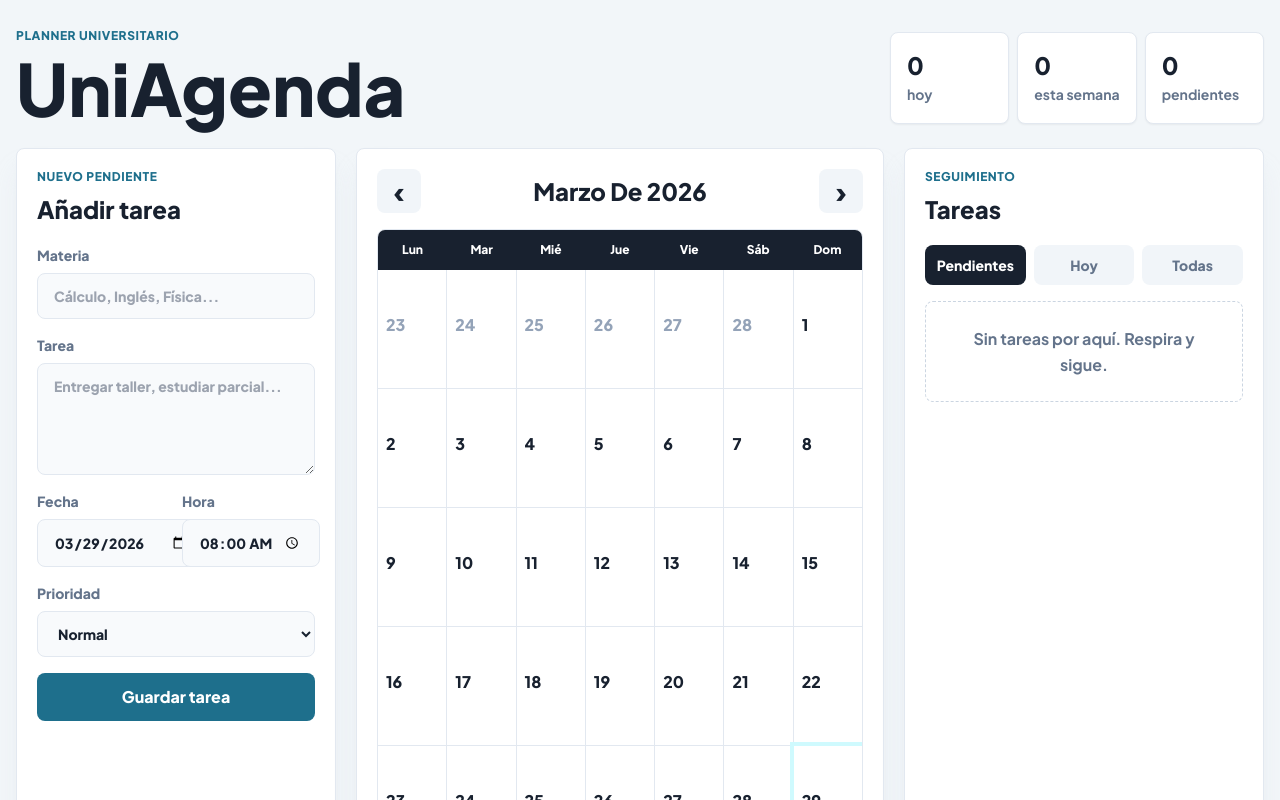
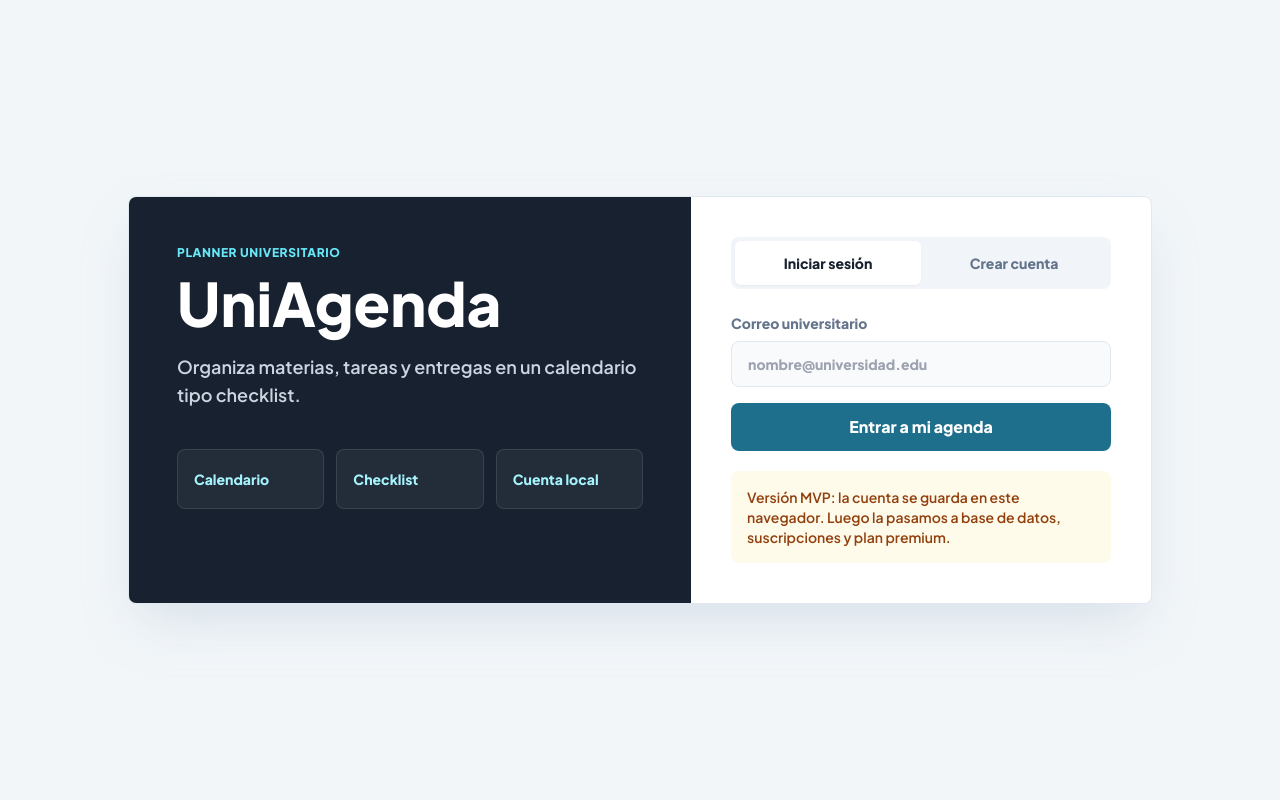
Before and after one commit to SantiagoDruggins/crm-whatsapp-sas, a React (Vite) app in the folder frontend/: page / in a window 1280 px wide. Shown: the top 800 px of the page. Built offline with nearby package versions, Linux system fonts and the light colour scheme; the HTML template or start-up script is replaced by a standard one.

Commit message:
Agregar login y checklist a UniAgenda

```diff
--- a/frontend/src/pages/UniAgenda.jsx
+++ b/frontend/src/pages/UniAgenda.jsx
@@ -1,6 +1,7 @@
 import { useMemo, useState } from 'react';
 
-const STORAGE_KEY = 'uniagenda.tasks.v1';
+const SESSION_KEY = 'uniagenda.session.v1';
+const USERS_KEY = 'uniagenda.users.v1';
 
 const monthFormatter = new Intl.DateTimeFormat('es-CO', {
   month: 'long',
@@ -12,14 +13,6 @@ const dayFormatter = new Intl.DateTimeFormat('es-CO', {
   day: 'numeric',
   month: 'short',
 });
-
-const initialForm = {
-  subject: '',
-  title: '',
-  date: getDateKey(new Date()),
-  time: '08:00',
-  priority: 'normal',
-};
 
 function getDateKey(date) {
   return [
@@ -34,27 +27,40 @@ function parseDateKey(dateKey) {
   return new Date(year, month - 1, day);
 }
 
-function loadTasks() {
+function normalizeEmail(email) {
+  return email.trim().toLowerCase();
+}
+
+function tasksKey(userId) {
+  return `uniagenda.tasks.${userId}.v2`;
+}
+
+function initialTaskForm() {
+  return {
+    subject: '',
+    title: '',
+    date: getDateKey(new Date()),
+    time: '08:00',
+    priority: 'normal',
+    checklistText: '',
+  };
+}
+
+function loadJson(key, fallback) {
   try {
-    return JSON.parse(localStorage.getItem(STORAGE_KEY)) ?? [];
+    return JSON.parse(localStorage.getItem(key)) ?? fallback;
   } catch {
-    return [];
+    return fallback;
   }
 }
 
-function saveTasks(tasks) {
-  localStorage.setItem(STORAGE_KEY, JSON.stringify(tasks));
+function saveJson(key, value) {
+  localStorage.setItem(key, JSON.stringify(value));
 }
 
 function priorityStyles(priority) {
-  if (priority === 'alta') {
-    return 'border-red-300 bg-red-50 text-red-800';
-  }
-
-  if (priority === 'baja') {
-    return 'border-emerald-300 bg-emerald-50 text-emerald-800';
-  }
-
+  if (priority === 'alta') return 'border-red-300 bg-red-50 text-red-800';
+  if (priority === 'baja') return 'border-emerald-300 bg-emerald-50 text-emerald-800';
   return 'border-cyan-300 bg-cyan-50 text-cyan-800';
 }
 
@@ -64,9 +70,129 @@ function sortedTasks(tasks) {
   );
 }
 
+function taskProgress(task) {
+  const checklist = task.checklist ?? [];
+
+  if (!checklist.length) {
+    return { total: 1, completed: task.done ? 1 : 0, done: task.done };
+  }
+
+  const completed = checklist.filter((item) => item.done).length;
+  return { total: checklist.length, completed, done: completed === checklist.length };
+}
+
+function createUserSession(form) {
+  const email = normalizeEmail(form.email);
+  const users = loadJson(USERS_KEY, {});
+  const existingUser = users[email];
+  const user = existingUser ?? {
+    id: crypto.randomUUID(),
+    name: form.name.trim() || email.split('@')[0],
+    email,
+    plan: 'gratis',
+    createdAt: new Date().toISOString(),
+  };
+
+  users[email] = user;
+  saveJson(USERS_KEY, users);
+  saveJson(SESSION_KEY, user);
+  return user;
+}
+
+function LoginPanel({ onLogin }) {
+  const [mode, setMode] = useState('login');
+  const [form, setForm] = useState({ name: '', email: '' });
+
+  const handleSubmit = (event) => {
+    event.preventDefault();
+    onLogin(createUserSession(form));
+  };
+
+  return (
+    <main className="grid min-h-screen place-items-center bg-[#f2f6f9] px-4 py-8 text-[#18212f]">
+      <section className="grid w-full max-w-5xl overflow-hidden rounded-lg border border-slate-200 bg-white shadow-2xl shadow-slate-300/70 lg:grid-cols-[1.1fr_0.9fr]">
+        <div className="bg-[#18212f] p-8 text-white md:p-12">
+          <p className="mb-3 text-xs font-black uppercase tracking-wider text-cyan-300">
+            Planner universitario
+          </p>
+          <h1 className="max-w-xl text-5xl font-black leading-none md:text-6xl">UniAgenda</h1>
+          <p className="mt-5 max-w-xl text-lg font-semibold text-slate-300">
+            Organiza materias, tareas y entregas en un calendario tipo checklist.
+          </p>
+
+          <div className="mt-10 grid gap-3 sm:grid-cols-3">
+            {['Calendario', 'Checklist', 'Cuenta local'].map((item) => (
+              <div key={item} className="rounded-lg border border-white/10 bg-white/5 p-4">
+                <span className="text-sm font-black text-cyan-200">{item}</span>
+              </div>
+            ))}
+          </div>
+        </div>
+
+        <div className="p-6 md:p-10">
+          <div className="mb-6 grid grid-cols-2 rounded-lg bg-slate-100 p-1">
+            {[
+              ['login', 'Iniciar sesión'],
+              ['register', 'Crear cuenta'],
+            ].map(([value, label]) => (
+              <button
+                key={value}
+                className={`h-11 rounded-md text-sm font-black ${
+                  mode === value ? 'bg-white text-[#18212f] shadow-sm' : 'text-slate-500'
+                }`}
+                type="button"
+                onClick={() => setMode(value)}
+              >
+                {label}
+              </button>
+            ))}
+          </div>
+
+          <form className="grid gap-4" onSubmit={handleSubmit}>
+            {mode === 'register' ? (
+              <label className="grid gap-2 text-sm font-black text-slate-500">
+                Nombre
+                <input
+                  className="rounded-lg border border-slate-200 bg-slate-50 px-4 py-3 text-[#18212f] outline-none focus:border-[#1e6f8c] focus:ring-4 focus:ring-cyan-100"
+                  value={form.name}
+                  onChange={(event) => setForm({ ...form, name: event.target.value })}
+                  placeholder="Tu nombre"
+                  required
+                />
+              </label>
+            ) : null}
+
+            <label className="grid gap-2 text-sm font-black text-slate-500">
+              Correo universitario
+              <input
+                className="rounded-lg border border-slate-200 bg-slate-50 px-4 py-3 text-[#18212f] outline-none focus:border-[#1e6f8c] focus:ring-4 focus:ring-cyan-100"
+                type="email"
+                value={form.email}
+                onChange={(event) => setForm({ ...form, email: event.target.value })}
+                placeholder="nombre@universidad.edu"
+                required
+              />
+            </label>
+
+            <button className="h-12 rounded-lg bg-[#1e6f8c] font-black text-white hover:bg-[#134e63]">
+              {mode === 'register' ? 'Crear mi agenda' : 'Entrar a mi agenda'}
+            </button>
+          </form>
+
+          <p className="mt-5 rounded-lg bg-amber-50 p-4 text-sm font-semibold text-amber-800">
+            Versión MVP: la cuenta se guarda en este navegador. Luego la pasamos a base de datos,
+            suscripciones y plan premium.
+          </p>
+        </div>
+      </section>
+    </main>
+  );
+}
+
 export default function UniAgenda() {
-  const [tasks, setTasks] = useState(loadTasks);
-  const [form, setForm] = useState(initialForm);
+  const [user, setUser] = useState(() => loadJson(SESSION_KEY, null));
+  const [tasks, setTasks] = useState(() => (user ? loadJson(tasksKey(user.id), []) : []));
+  const [form, setForm] = useState(initialTaskForm);
   const [currentMonth, setCurrentMonth] = useState(() => new Date());
   const [activeFilter, setActiveFilter] = useState('pending');
 
@@ -74,9 +200,10 @@ export default function UniAgenda() {
   const orderedTasks = useMemo(() => sortedTasks(tasks), [tasks]);
 
   const visibleTasks = orderedTasks.filter((task) => {
+    const progress = taskProgress(task);
     if (activeFilter === 'all') return true;
     if (activeFilter === 'today') return task.date === todayKey;
-    if (activeFilter === 'pending') return !task.done;
+    if (activeFilter === 'pending') return !progress.done;
     return task.date === activeFilter;
   });
 
@@ -85,38 +212,14 @@ export default function UniAgenda() {
     weekLimit.setDate(weekLimit.getDate() + 7);
 
     return {
-      today: tasks.filter((task) => !task.done && task.date === todayKey).length,
+      today: tasks.filter((task) => !taskProgress(task).done && task.date === todayKey).length,
       week: tasks.filter((task) => {
         const dueDate = parseDateKey(task.date);
-        return !task.done && dueDate >= parseDateKey(todayKey) && dueDate <= weekLimit;
+        return !taskProgress(task).done && dueDate >= parseDateKey(todayKey) && dueDate <= weekLimit;
       }).length,
-      pending: tasks.filter((task) => !task.done).length,
+      pending: tasks.filter((task) => !taskProgress(task).done).length,
     };
   }, [tasks, todayKey]);
-
-  const updateTasks = (nextTasks) => {
-    setTasks(nextTasks);
-    saveTasks(nextTasks);
-  };
-
-  const handleSubmit = (event) => {
-    event.preventDefault();
-
-    const nextTasks = [
-      ...tasks,
-      {
-        id: crypto.randomUUID(),
-        ...form,
-        subject: form.subject.trim(),
-        title: form.title.trim(),
-        done: false,
-        createdAt: new Date().toISOString(),
-      },
-    ];
-
-    updateTasks(nextTasks);
-    setForm(initialForm);
-  };
 
   const monthDays = useMemo(() => {
     const year = currentMonth.getFullYear();
@@ -129,6 +232,7 @@ export default function UniAgenda() {
       const date = new Date(gridStart);
       date.setDate(gridStart.getDate() + index);
       const dateKey = getDateKey(date);
+
       return {
         date,
         dateKey,
@@ -138,18 +242,67 @@ export default function UniAgenda() {
     });
   }, [currentMonth, orderedTasks]);
 
+  if (!user) {
+    return (
+      <LoginPanel
+        onLogin={(nextUser) => {
+          setUser(nextUser);
+          setTasks(loadJson(tasksKey(nextUser.id), []));
+        }}
+      />
+    );
+  }
+
+  const updateTasks = (nextTasks) => {
+    setTasks(nextTasks);
+    saveJson(tasksKey(user.id), nextTasks);
+  };
+
+  const handleSubmit = (event) => {
+    event.preventDefault();
+
+    const checklist = form.checklistText
+      .split('\n')
+      .map((item) => item.trim())
+      .filter(Boolean)
+      .map((text) => ({ id: crypto.randomUUID(), text, done: false }));
+
+    updateTasks([
+      ...tasks,
+      {
+        id: crypto.randomUUID(),
+        subject: form.subject.trim(),
+        title: form.title.trim(),
+        date: form.date,
+        time: form.time,
+        priority: form.priority,
+        checklist,
+        done: false,
+        createdAt: new Date().toISOString(),
+      },
+    ]);
+
+    setForm(initialTaskForm());
+  };
+
+  const logout = () => {
+    localStorage.removeItem(SESSION_KEY);
+    setUser(null);
+    setTasks([]);
+  };
+
   return (
     <main className="min-h-screen bg-[#f2f6f9] text-[#18212f]">
       <section className="mx-auto w-[min(1440px,calc(100%-32px))] py-7">
         <div className="flex flex-col gap-5 pb-6 lg:flex-row lg:items-end lg:justify-between">
           <div>
             <p className="mb-2 text-xs font-black uppercase tracking-wider text-[#1e6f8c]">
-              Planner universitario
+              Hola, {user.name}
             </p>
             <h1 className="text-5xl font-black leading-none md:text-7xl">UniAgenda</h1>
           </div>
 
-          <div className="grid grid-cols-3 gap-2">
+          <div className="grid gap-2 sm:grid-cols-[repeat(3,minmax(96px,1fr))_auto]">
             {[
               ['hoy', stats.today],
               ['esta semana', stats.week],
@@ -160,10 +313,17 @@ export default function UniAgenda() {
                 <span className="text-sm font-bold text-slate-500">{label}</span>
               </article>
             ))}
+            <button
+              className="rounded-lg border border-slate-200 bg-white px-4 py-3 text-sm font-black text-slate-600 shadow-sm hover:bg-slate-50"
+              type="button"
+              onClick={logout}
+            >
+              Salir
+            </button>
           </div>
         </div>
 
-        <div className="grid gap-5 xl:grid-cols-[320px_minmax(0,1fr)_360px]">
+        <div className="grid gap-5 xl:grid-cols-[340px_minmax(0,1fr)_390px]">
           <aside className="rounded-lg border border-slate-200 bg-white p-5 shadow-xl shadow-slate-200/70">
             <p className="mb-2 text-xs font-black uppercase tracking-wider text-[#1e6f8c]">
               Nuevo pendiente
@@ -185,11 +345,21 @@ export default function UniAgenda() {
               <label className="grid gap-2 text-sm font-black text-slate-500">
                 Tarea
                 <textarea
-                  className="min-h-28 rounded-lg border border-slate-200 bg-slate-50 px-4 py-3 text-[#18212f] outline-none focus:border-[#1e6f8c] focus:ring-4 focus:ring-cyan-100"
+                  className="min-h-24 rounded-lg border border-slate-200 bg-slate-50 px-4 py-3 text-[#18212f] outline-none focus:border-[#1e6f8c] focus:ring-4 focus:ring-cyan-100"
                   value={form.title}
                   onChange={(event) => setForm({ ...form, title: event.target.value })}
                   placeholder="Entregar taller, estudiar parcial..."
                   required
+                />
+              </label>
+
+              <label className="grid gap-2 text-sm font-black text-slate-500">
+                Checklist
+                <textarea
+                  className="min-h-28 rounded-lg border border-slate-200 bg-slate-50 px-4 py-3 text-[#18212f] outline-none focus:border-[#1e6f8c] focus:ring-4 focus:ring-cyan-100"
+                  value={form.checklistText}
+                  onChange={(event) => setForm({ ...form, checklistText: event.target.value })}
+                  placeholder={'Leer guía\nResolver ejercicios\nSubir PDF'}
                 />
               </label>
 
@@ -231,7 +401,7 @@ export default function UniAgenda() {
               </label>
 
               <button className="h-12 rounded-lg bg-[#1e6f8c] font-black text-white hover:bg-[#134e63]">
-                Guardar tarea
+                Guardar checklist
               </button>
             </form>
           </aside>
@@ -277,10 +447,13 @@ export default function UniAgenda() {
               </div>
 
               <div className="grid grid-cols-7 gap-px bg-slate-200">
-                {monthDays.map((day) => (
+                {monthDays.map((day) => {
+                  const completed = day.tasks.filter((task) => taskProgress(task).done).length;
+
+                  return (
                     <button
                       key={day.dateKey}
-                    className={`min-h-[92px] bg-white p-2 text-left md:min-h-[118px] ${
+                      className={`min-h-[100px] bg-white p-2 text-left md:min-h-[128px] ${
                         day.outside ? 'text-slate-400' : 'text-[#18212f]'
                       } ${day.dateKey === todayKey ? 'outline outline-4 outline-cyan-100' : ''}`}
                       type="button"
@@ -293,34 +466,39 @@ export default function UniAgenda() {
                         {day.date.getDate()}
                         {day.tasks.length ? (
                           <span className="grid h-6 min-w-6 place-items-center rounded-full bg-cyan-100 px-1 text-xs text-cyan-900">
-                          {day.tasks.length}
+                            {completed}/{day.tasks.length}
                           </span>
                         ) : null}
                       </span>
 
                       <span className="mt-2 hidden gap-1 md:grid">
-                      {day.tasks.slice(0, 3).map((task) => (
+                        {day.tasks.slice(0, 3).map((task) => {
+                          const progress = taskProgress(task);
+
+                          return (
                             <span
                               key={task.id}
                               className={`truncate rounded-md border-l-4 px-2 py-1 text-xs font-black ${priorityStyles(
                                 task.priority
-                          )}`}
+                              )} ${progress.done ? 'line-through opacity-60' : ''}`}
                             >
-                          {task.subject} · {task.time}
+                              {task.subject} · {progress.completed}/{progress.total}
                             </span>
-                      ))}
+                          );
+                        })}
                       </span>
                     </button>
-                ))}
+                  );
+                })}
               </div>
             </div>
           </section>
 
-          <section className="rounded-lg border border-slate-200 bg-white p-5 shadow-xl shadow-slate-200/70 xl:max-h-[760px]">
+          <section className="rounded-lg border border-slate-200 bg-white p-5 shadow-xl shadow-slate-200/70 xl:max-h-[820px]">
             <p className="mb-2 text-xs font-black uppercase tracking-wider text-[#1e6f8c]">
               Seguimiento
             </p>
-            <h2 className="mb-5 text-2xl font-black">Tareas</h2>
+            <h2 className="mb-5 text-2xl font-black">Checklist</h2>
 
             <div className="mb-4 grid grid-cols-3 gap-2">
               {[
@@ -341,47 +519,80 @@ export default function UniAgenda() {
               ))}
             </div>
 
-            <div className="grid gap-3 overflow-auto xl:max-h-[610px]">
+            <div className="grid gap-3 overflow-auto xl:max-h-[670px]">
               {visibleTasks.length ? (
-                visibleTasks.map((task) => (
+                visibleTasks.map((task) => {
+                  const progress = taskProgress(task);
+                  const checklist = task.checklist?.length
+                    ? task.checklist
+                    : [{ id: `${task.id}-main`, text: 'Marcar tarea completa', done: task.done }];
+
+                  return (
                     <article
                       key={task.id}
-                    className={`grid grid-cols-[auto_1fr_auto] gap-3 rounded-lg border border-slate-200 bg-slate-50 p-3 ${
-                      task.done ? 'opacity-60' : ''
+                      className={`rounded-lg border border-slate-200 bg-slate-50 p-3 ${
+                        progress.done ? 'opacity-70' : ''
                       }`}
                     >
-                    <input
-                      className="mt-1 h-5 w-5 accent-[#1e6f8c]"
-                      type="checkbox"
-                      checked={task.done}
-                      aria-label="Marcar tarea"
-                      onChange={(event) =>
-                        updateTasks(
-                          tasks.map((storedTask) =>
-                            storedTask.id === task.id
-                              ? { ...storedTask, done: event.target.checked }
-                              : storedTask
-                          )
-                        )
-                      }
-                    />
+                      <div className="grid grid-cols-[1fr_auto] gap-3">
                         <div className="min-w-0">
                           <strong className="block truncate text-sm font-black">{task.subject}</strong>
                           <span className="block text-sm font-semibold text-slate-500">{task.title}</span>
                           <span className="mt-2 block text-xs font-black text-[#134e63]">
-                        {dayFormatter.format(parseDateKey(task.date))} · {task.time} · {task.priority}
+                            {dayFormatter.format(parseDateKey(task.date))} · {task.time} ·{' '}
+                            {task.priority} · {progress.completed}/{progress.total}
                           </span>
                         </div>
                         <button
                           className="h-9 w-9 rounded-lg bg-red-50 text-xl font-black text-red-700"
                           type="button"
                           aria-label="Eliminar tarea"
-                      onClick={() => updateTasks(tasks.filter((storedTask) => storedTask.id !== task.id))}
+                          onClick={() =>
+                            updateTasks(tasks.filter((storedTask) => storedTask.id !== task.id))
+                          }
                         >
                           ×
                         </button>
+                      </div>
+
+                      <div className="mt-3 grid gap-2">
+                        {checklist.map((item) => (
+                          <label
+                            key={item.id}
+                            className="grid grid-cols-[auto_1fr] items-start gap-2 rounded-md bg-white p-2 text-sm font-bold text-slate-600"
+                          >
+                            <input
+                              className="mt-0.5 h-4 w-4 accent-[#1e6f8c]"
+                              type="checkbox"
+                              checked={item.done}
+                              onChange={(event) =>
+                                updateTasks(
+                                  tasks.map((storedTask) => {
+                                    if (storedTask.id !== task.id) return storedTask;
+
+                                    if (!storedTask.checklist?.length) {
+                                      return { ...storedTask, done: event.target.checked };
+                                    }
+
+                                    return {
+                                      ...storedTask,
+                                      checklist: storedTask.checklist.map((storedItem) =>
+                                        storedItem.id === item.id
+                                          ? { ...storedItem, done: event.target.checked }
+                                          : storedItem
+                                      ),
+                                    };
+                                  })
+                                )
+                              }
+                            />
+                            <span className={item.done ? 'line-through opacity-60' : ''}>{item.text}</span>
+                          </label>
+                        ))}
+                      </div>
                     </article>
-                ))
+                  );
+                })
               ) : (
                 <div className="rounded-lg border border-dashed border-slate-300 p-6 text-center font-bold text-slate-500">
                   Sin tareas por aquí. Respira y sigue.
```
Lines whose indentation alone changed are shown as unchanged.
